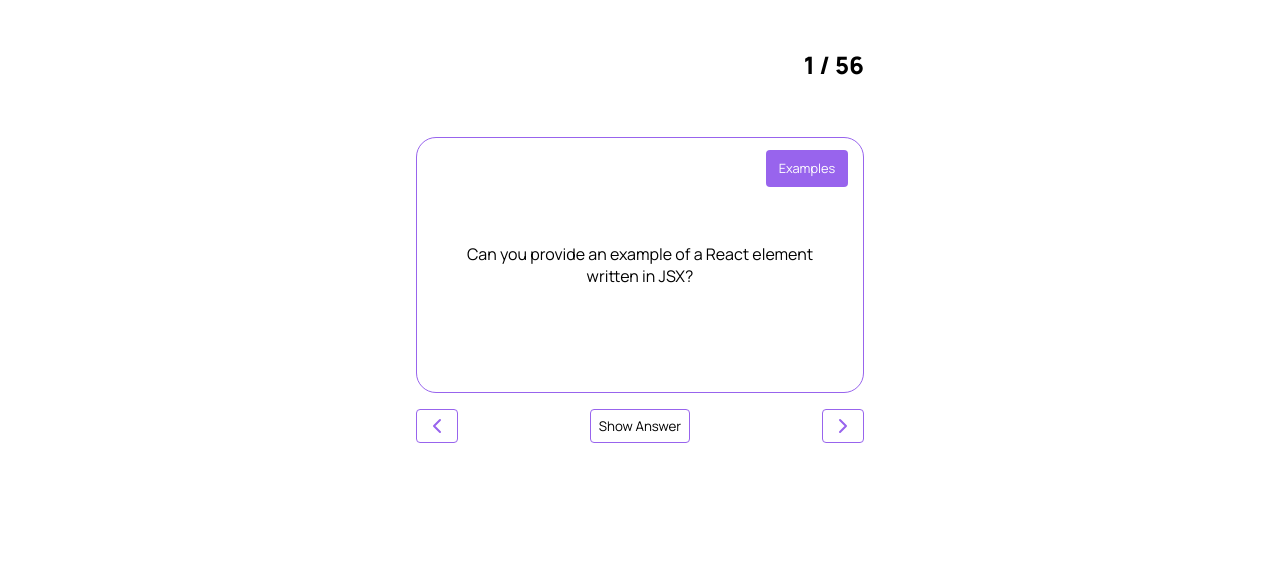
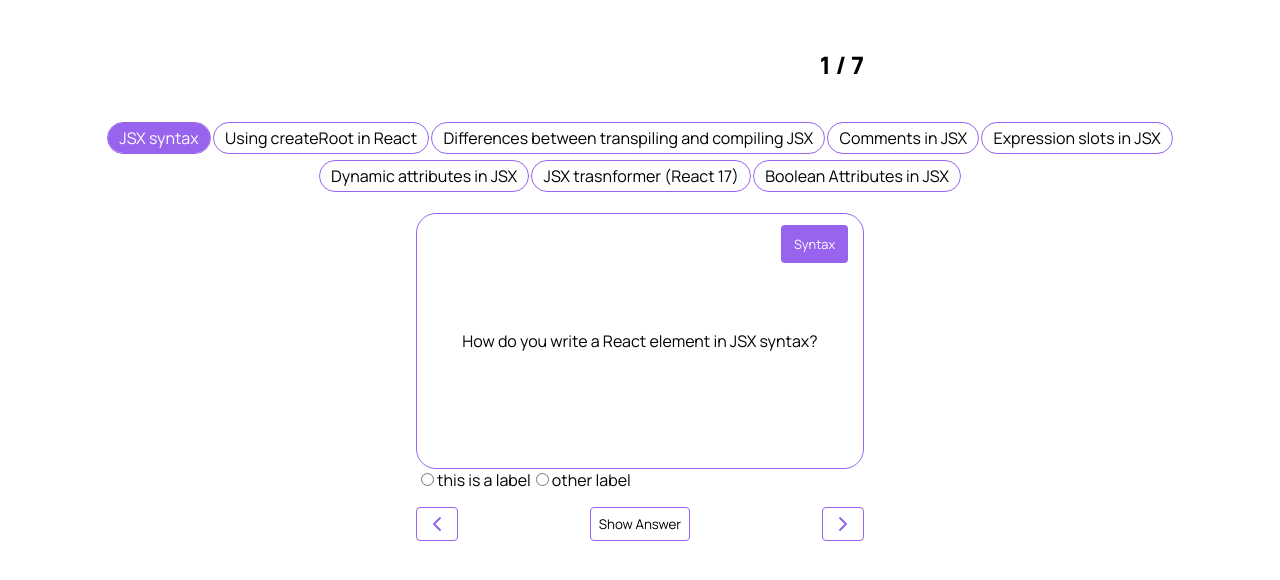
Before and after one commit to yaxchemanrique/react-flashcards, a React (Vite) app: page / in a window 1280 px wide. Shown: the top 580 px of the page. Built offline with nearby package versions, Linux system fonts and the light colour scheme; a web font is replaced by a local one.

Commit message:
feat: show flashcards by topic

```diff
--- a/src/App.jsx
+++ b/src/App.jsx
@@ -1,20 +1,22 @@
-import { useState } from "react";
-import FLASHCARD_DATA from "../src/flashcards-data.js";
+import { useState, useContext } from "react";
 import { ChevronLeft, ChevronRight } from "react-feather";
-import { randomizeArray } from "../src/utils/sampleQuestion.js";
+
+import { TopicContext } from "./contexts/TopicProvider.jsx";
+
 import Header from "./components/Header/Header.jsx";
+import OptionsGroup from "./components/OptionsGroup/OptionsGroup.jsx";
 import Flashcard from "./components/Flashcard/Flashcard.jsx";
 import Lottie from "./components/Lottie/Lottie.jsx";
 import CardNumber from "./components/CardNumber/CardNumber.jsx";
 import ButtonContainer from "./components/ButtonContainer/ButtonContainer.jsx";
 import Button from "./components/Button/Button.jsx";
 
-const flashcards = randomizeArray(FLASHCARD_DATA);
 
 function App() {
   const [isQuestionShowing, setIsQuestionShowing] = useState(true);
   const [questionNumber, setQuestionNumber] = useState(0);
-  const [isLottieShowing, setIsLottieShowing] = useState(false)
+  const [isLottieShowing, setIsLottieShowing] = useState(false);
+  const { flashcardsByTopic } = useContext(TopicContext);
 
   function toggleQuestion() {
     setIsQuestionShowing((current) => !current);
@@ -22,11 +24,11 @@ function App() {
 
   function moveQuestionByX(x) {
     setIsQuestionShowing(true);
-    if(x < 0 && questionNumber + x < 0) {
+    if (x < 0 && questionNumber + x < 0) {
       return;
     }
-    if(questionNumber + x >= flashcards.length) {
-      setIsLottieShowing(true)
+    if (questionNumber + x >= flashcardsByTopic.length) {
+      setIsLottieShowing(true);
       setQuestionNumber(0);
       return;
     }
@@ -36,13 +38,18 @@ function App() {
   return (
     <>
       <Header>
-        <CardNumber num={questionNumber + 1} total={flashcards.length}/>
+        <CardNumber num={questionNumber + 1} total={flashcardsByTopic.length} />
       </Header>
-      <main style={{position: 'relative'}}>
+      <OptionsGroup />
+      <main style={{ position: "relative" }}>
         <Flashcard
-          data={flashcards[questionNumber]}
+          data={flashcardsByTopic[questionNumber]}
           isQuestionShowing={isQuestionShowing}
         />
+        <input type="radio" id="some-radio" name="some" />
+        <label htmlFor="some-radio">this is a label</label>
+        <input type="radio" id="other-radio" name="some" />
+        <label htmlFor="other-radio">other label</label>
         <ButtonContainer>
           <Button clickHandle={() => moveQuestionByX(-1)}>
             <ChevronLeft color="var(--clr-accent-400)" />
@@ -54,7 +61,7 @@ function App() {
             <ChevronRight color="var(--clr-accent-400)" />
           </Button>
         </ButtonContainer>
-        {isLottieShowing && <Lottie setIsLottieShowing={setIsLottieShowing}/>}
+        {isLottieShowing && <Lottie setIsLottieShowing={setIsLottieShowing} />}
       </main>
     </>
   );
--- /dev/null
+++ b/src/components/OptionsGroup/OptionsGroup.jsx
@@ -0,0 +1,29 @@
+import { useContext } from "react";
+import { TopicContext } from "../../contexts/TopicProvider.jsx";
+
+import styles from "./OptionsGroup.module.css";
+
+function OptionsGroup() {
+  const { topics, topicsKeysArray, currentTopic, changeTopic } =
+    useContext(TopicContext);
+
+  return (
+    <fieldset className={styles.fieldset}>
+      {topicsKeysArray.map((key) => (
+        <div className={styles.radioGroup} key={key}>
+          <input
+            type="radio"
+            name='topics'
+            value={key}
+            id={key}
+            checked={key === currentTopic}
+            onChange={(e) => changeTopic(e.target.value)}
+          />
+          <label htmlFor={key}>{topics[key]}</label>
+        </div>
+      ))}
+    </fieldset>
+  );
+}
+
+export default OptionsGroup;
--- /dev/null
+++ b/src/components/OptionsGroup/OptionsGroup.module.css
@@ -0,0 +1,32 @@
+.fieldset {
+  display: flex;
+  flex-wrap: wrap;
+  row-gap: 1rem;
+  column-gap: 0.25rem;
+  justify-content: center;
+  border: none;
+}
+
+.radioGroup {
+  position: relative;
+}
+
+.radioGroup input {
+  scale: 0;
+  position: absolute;
+}
+
+.fieldset label {
+  padding: 0.25rem 0.7rem;
+  border-radius: 100vw;
+  outline: 1px solid var(--clr-accent-400);
+}
+
+.fieldset label:hover {
+  background-color: var(--clr-accent-100);
+}
+
+.fieldset input:checked+label {
+  background-color: var(--clr-accent-400);
+  color: white;
+}
--- /dev/null
+++ b/src/contexts/TopicProvider.jsx
@@ -0,0 +1,46 @@
+import React, { createContext, useState } from "react";
+import FLASHCARDS_DATA from "../flashcards-data";
+import { randomizeArray } from "../utils/sampleQuestion.js";
+import { createTopicsArr, createTopicsObj } from "../utils/createTopics.js";
+
+export const TopicContext = createContext();
+
+function TopicProvider({ children }) {
+  const allFlashcards = randomizeArray(FLASHCARDS_DATA);
+  const topics = createTopicsObj(FLASHCARDS_DATA);
+  const topicsKeysArray = Object.keys(topics);
+  const firstTopic = topicsKeysArray[0];
+
+  const [currentTopic, setCurrentTopic] = useState(firstTopic);
+  const [flashcardsByTopic, setFlashcardsByTopic] = useState(() =>
+    filterByCurrentTopic(currentTopic)
+  );
+
+  function filterByCurrentTopic(selectedTopic) {
+    const flashcardsByTopic = allFlashcards.filter(
+      (element) => element.topic === topics[selectedTopic]
+    );
+    return flashcardsByTopic;
+  }
+
+  function changeTopic(value) {
+    setCurrentTopic(value);
+    setFlashcardsByTopic(filterByCurrentTopic(value));
+    setFlashcardsByTopicArray(createTopicsArr(flashcardsByTopic))
+  }
+
+  const value = {
+    topics,
+    topicsKeysArray,
+    currentTopic,
+    setCurrentTopic,
+    flashcardsByTopic,
+    changeTopic,
+  };
+
+  return (
+    <TopicContext.Provider value={value}>{children}</TopicContext.Provider>
+  );
+}
+
+export default TopicProvider;
--- a/src/main.jsx
+++ b/src/main.jsx
@@ -1,10 +1,13 @@
-import { StrictMode } from 'react'
-import { createRoot } from 'react-dom/client'
-import App from './App.jsx'
-import './root.css'
+import { StrictMode } from "react";
+import { createRoot } from "react-dom/client";
+import App from "./App.jsx";
+import TopicProvider from "./contexts/TopicProvider.jsx";
+import "./root.css";
 
-createRoot(document.getElementById('root')).render(
+createRoot(document.getElementById("root")).render(
   <StrictMode>
-    <App />
-  </StrictMode>,
-)
+    <TopicProvider>
+      <App />
+    </TopicProvider>
+  </StrictMode>
+);
--- /dev/null
+++ b/src/utils/createTopics.js
@@ -0,0 +1,19 @@
+export function createTopicsArr(arr) {
+  let topicsArray = [];
+  arr.forEach(element => {
+    topicsArray.push(element.topic)
+  });
+  const set = new Set(topicsArray)
+  return [...set]
+}
+
+export function createTopicsObj(arr) {
+  const topicsArr = createTopicsArr(arr);
+  let topicsObj = {}
+  topicsArr.forEach(topic => {
+    const noSpaceString = topic.replaceAll(" ", "-");
+    const lowercaseString = noSpaceString.toLowerCase();
+    topicsObj[lowercaseString] = topic;
+  });
+  return topicsObj;
+}
```
